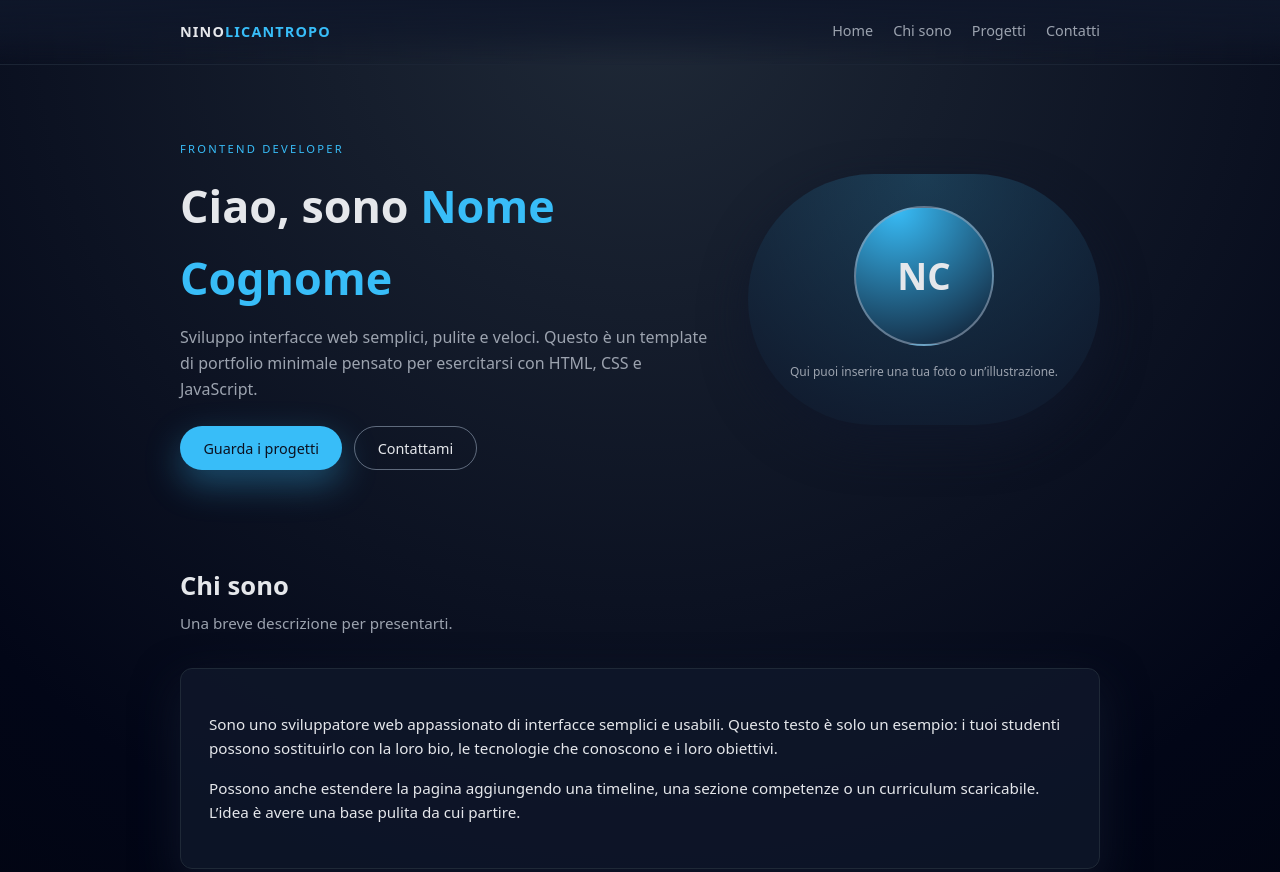
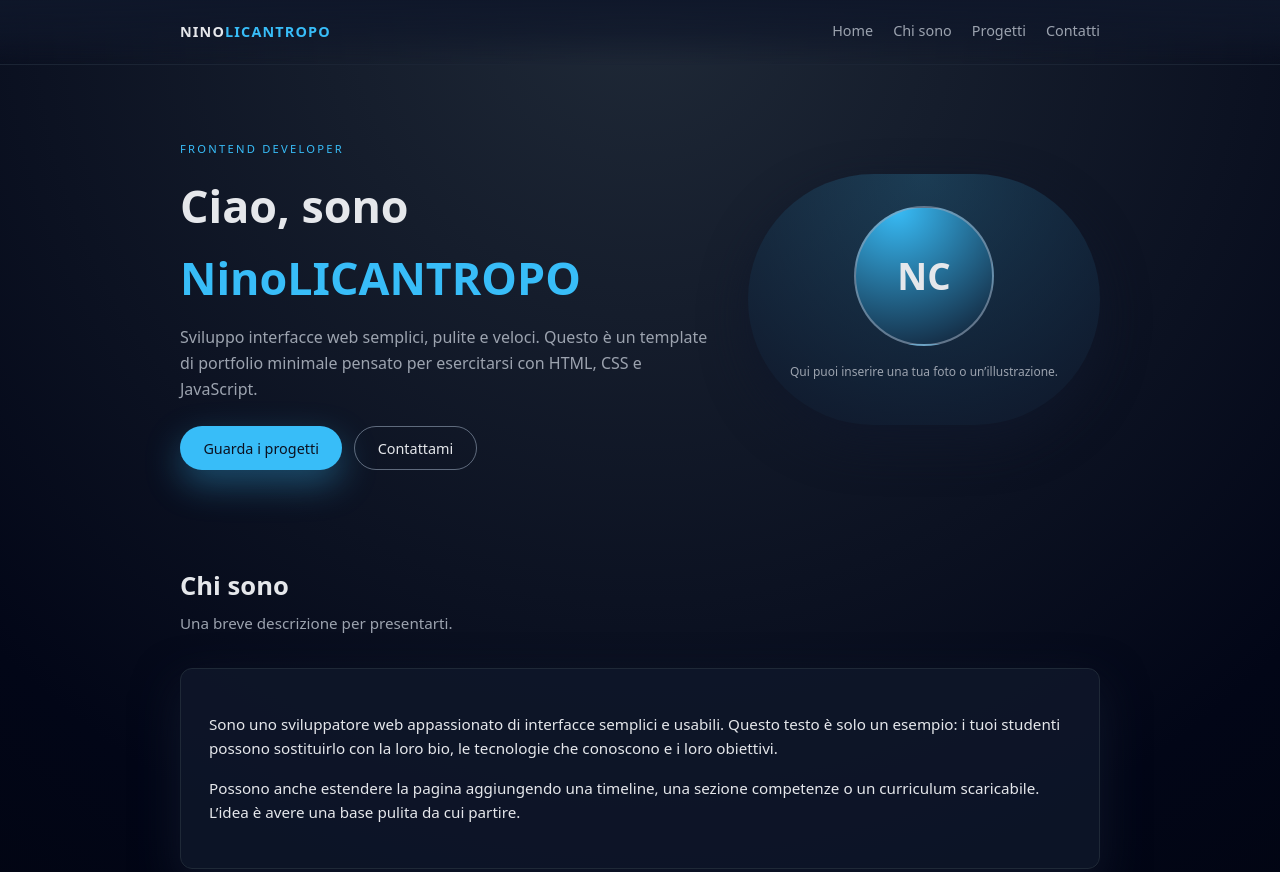
Before and after one commit to KaynITA/personal-portfolio, a plain HTML site: page index.html in a window 1280 px wide. Shown: the top 872 px of the page. Drawn offline with Linux system fonts and the light colour scheme.

Commit message:
Update hero title with new name
change name

```diff
--- a/index.html
+++ b/index.html
@@ -30,7 +30,7 @@
     <div class="container hero__content">
       <div class="hero__text">
         <p class="hero__subtitle">Frontend Developer</p>
-        <h1 class="hero__title">Ciao, sono <span>Nome Cognome</span></h1>
+        <h1 class="hero__title">Ciao, sono <span>NinoLICANTROPO</span></h1>
         <p class="hero__description">
           Sviluppo interfacce web semplici, pulite e veloci.
           Questo è un template di portfolio minimale pensato per esercitarsi con HTML, CSS e JavaScript.
```
